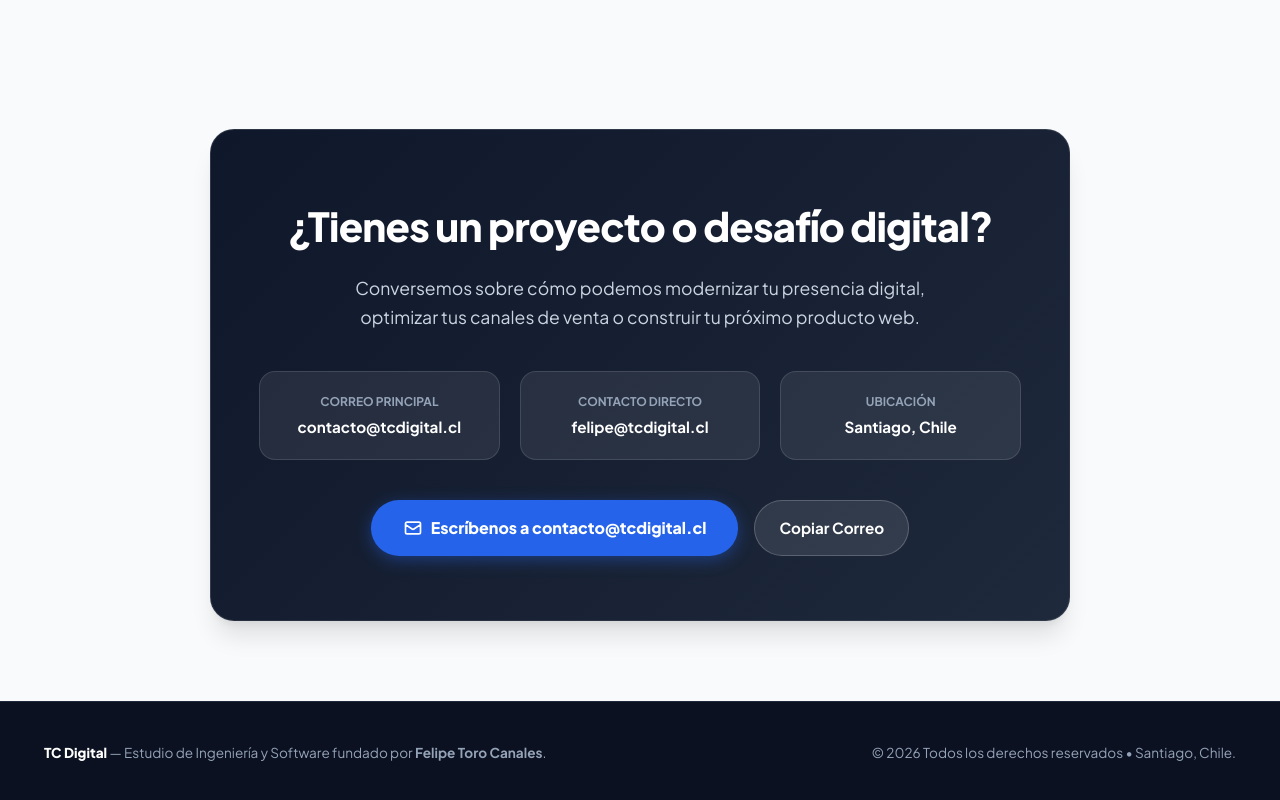
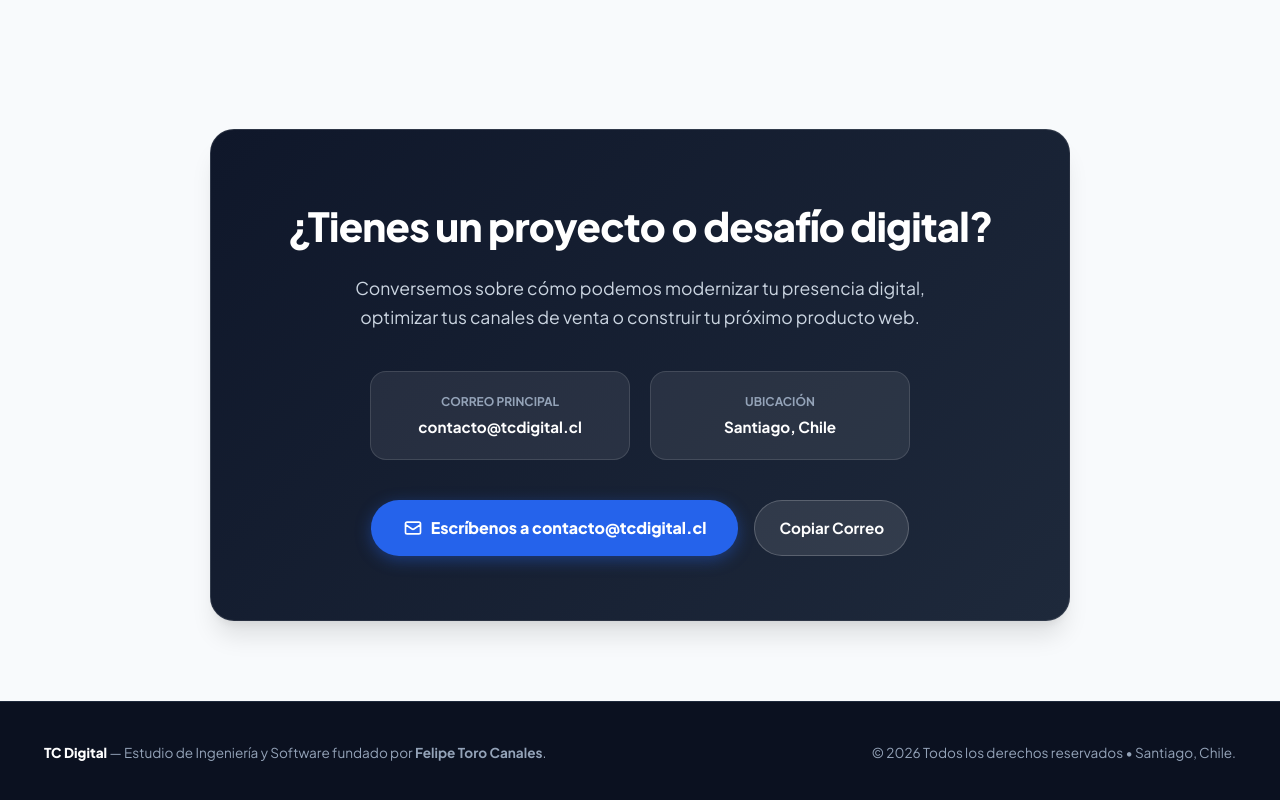
Before and after one commit to felipetorocanales/tcdigital, a plain HTML site: page index.html in a window 1280 px wide. Shown: the part 3535-4335 px from the top of the page. Drawn offline with Linux system fonts and the light colour scheme.

Commit message:
fix: remove direct contact card and center remaining contact cards

```diff
--- a/css/style.css
+++ b/css/style.css
@@ -754,9 +754,10 @@ button {
 
 .contact-cards-grid {
   display: grid;
-  grid-template-columns: repeat(3, 1fr);
+  grid-template-columns: repeat(2, 1fr);
   gap: 1.25rem;
-  margin-bottom: 2.5rem;
+  max-width: 540px;
+  margin: 0 auto 2.5rem;
 }
 
 .contact-pill-card {
--- a/index.html
+++ b/index.html
@@ -386,10 +386,6 @@
               <div class="contact-pill-val">contacto@tcdigital.cl</div>
             </div>
             <div class="contact-pill-card">
-              <div class="contact-pill-label">Contacto Directo</div>
-              <div class="contact-pill-val">felipe@tcdigital.cl</div>
-            </div>
-            <div class="contact-pill-card">
               <div class="contact-pill-label">Ubicación</div>
               <div class="contact-pill-val">Santiago, Chile</div>
             </div>
```
